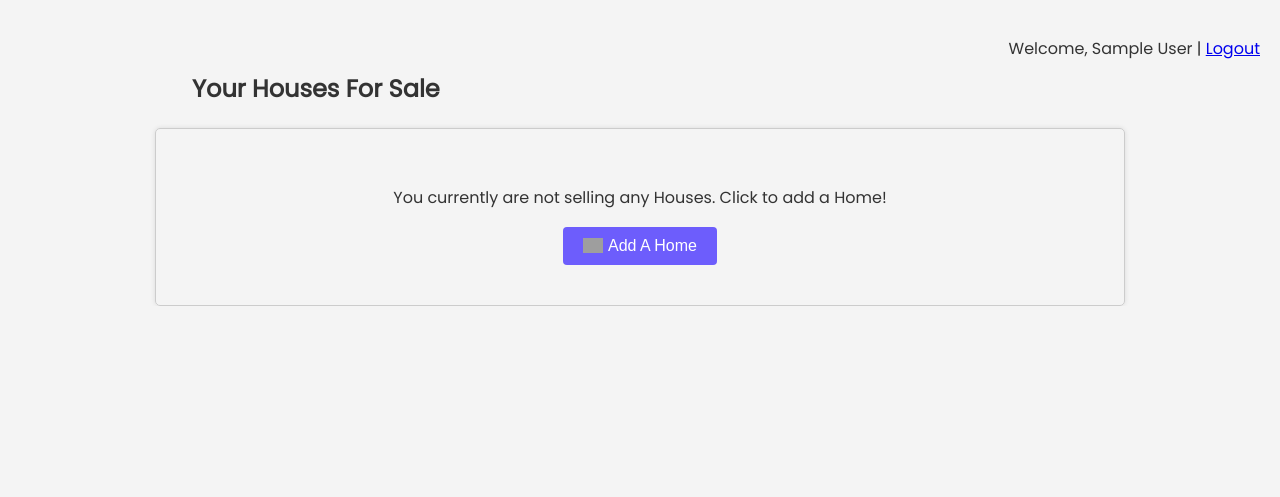
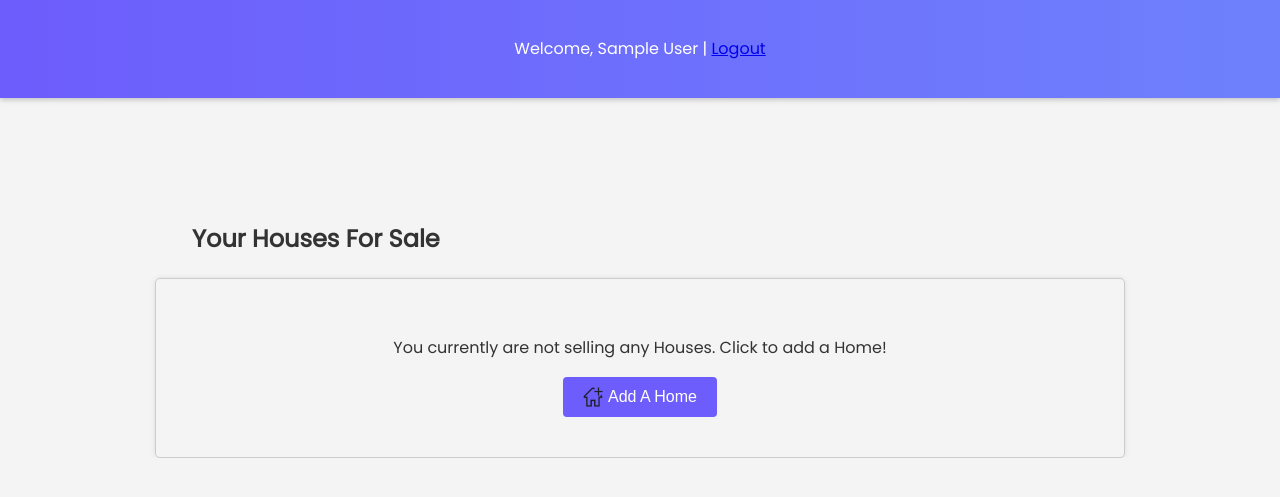
Before and after one commit to aneepal55/HomeNest, a PHP site: page /seller_dashboard.php in a window 1280 px wide. Shown: the top 497 px of the page. Run offline with PHP 8.4, Linux system fonts and the light colour scheme; the visitor is signed in with stand-in values (Sample User, id 1); data that the repository does not hold is empty; grey boxes are pictures that could not be loaded.

Commit message:
minor style changes

```diff
--- a/index.php
+++ b/index.php
@@ -103,6 +103,5 @@
         <footer id="footer">
             <p>Copyright © 2024. All rights reserved.</p>
         </footer>
-        <script src="index.js"></script>
     </body>
 </html>
--- a/styles.css
+++ b/styles.css
@@ -13,19 +13,35 @@
     background-color: #f4f4f4;
     overflow-x: hidden;
     scroll-behavior: smooth;
-  }
+}
+
+header {
+    background: linear-gradient(to right, #6d5dfc 0%, #6e81fc 100%);
+    color: #fff;
+    padding: 10px 0;
+    text-align: center;
+    position: fixed;
+    width: 100%;
+    top: 0;
+    z-index: 0;
+    box-shadow: 0 2px 5px rgba(0, 0, 0, 0.2);
+    transition: all 0.3s ease;
+    border-bottom-left-radius: 120px;
+    border-bottom-right-radius: 120px;
+}
+
+header:hover {
+    padding: 20px 0;
+    border-bottom-left-radius: 0;
+    border-bottom-right-radius: 0;
+}
 
 main{
     display: inline-block;
     width: 100%;
-    margin-top: 50px;
+    margin-top: 200px;
 }
 
-.profile{
-    position: fixed;
-    top: 20px;
-    right: 20px;
-}
 
 .seller-board{
     width: 60%;
```
Also changed, not shown: other parts of styles.css (+30 -5 lines), images/add.png (added).
